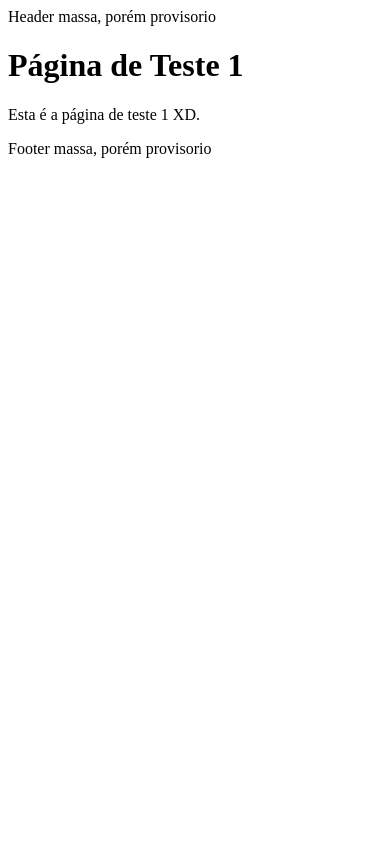
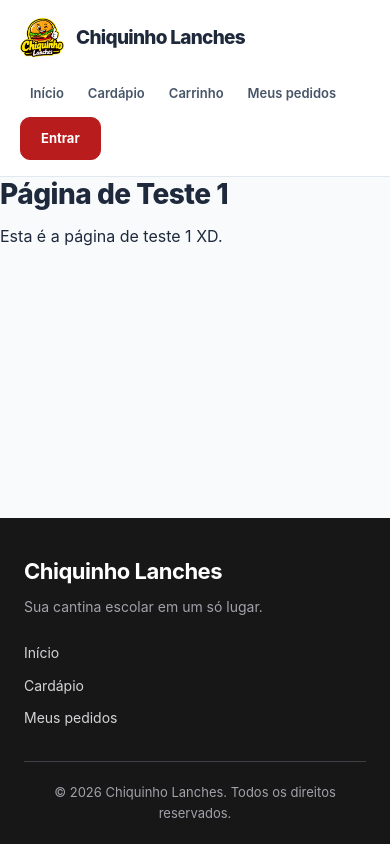
Before and after one commit to DougXB084/ChiquinhoLanches, a Django app: page / in a window 390 px wide. Run offline with Django 5.2, Linux system fonts and the light colour scheme.

Commit message:
Template base, CSS e navegação

```diff
--- /dev/null
+++ b/static/css/style.css
@@ -0,0 +1,484 @@
+
+/* ========================================
+   CHIQUINHO LANCHES — DESIGN SYSTEM
+   ======================================== */
+
+:root {
+    --primary: #b91c1c;
+    --primary-dark: #991b1b;
+    --primary-light: #fef2f2;
+    --background: #f8fafc;
+    --surface: #ffffff;
+    --text: #1e293b;
+    --text-muted: #64748b;
+    --border: #e2e8f0;
+    --success: #15803d;
+    --radius: 14px;
+    --shadow: 0 4px 20px rgba(15, 23, 42, 0.06);
+    --shadow-hover: 0 12px 28px rgba(15, 23, 42, 0.12);
+}
+
+/* Reset */
+
+* {
+    box-sizing: border-box;
+}
+
+html {
+    scroll-behavior: smooth;
+}
+
+body {
+    margin: 0;
+    min-height: 100vh;
+    display: flex;
+    flex-direction: column;
+    background: var(--background);
+    color: var(--text);
+    font-family: Inter, "Segoe UI", Arial, sans-serif;
+    font-size: 16px;
+    line-height: 1.6;
+    -webkit-font-smoothing: antialiased;
+}
+
+main {
+    flex: 1;
+    width: 100%;
+}
+
+img {
+    max-width: 100%;
+    display: block;
+}
+
+a {
+    color: var(--primary);
+    text-decoration: none;
+    transition: color 0.2s ease;
+}
+
+a:hover {
+    color: var(--primary-dark);
+}
+
+button,
+input,
+select,
+textarea {
+    font: inherit;
+}
+
+button {
+    cursor: pointer;
+}
+
+/* Navbar */
+
+header {
+    position: relative;
+    z-index: 10;
+}
+
+.navbar {
+    min-height: 76px;
+    padding: 14px max(5%, calc((100% - 1200px) / 2));
+    display: flex;
+    align-items: center;
+    justify-content: space-between;
+    gap: 28px;
+    background: var(--surface);
+    border-bottom: 1px solid var(--border);
+}
+
+.navbar-logo {
+    display: inline-flex;
+    align-items: center;
+    gap: 12px;
+    color: var(--text);
+    font-size: 21px;
+    font-weight: 800;
+    letter-spacing: -0.7px;
+    white-space: nowrap;
+}
+
+.navbar-logo:hover {
+    color: var(--primary);
+}
+
+.navbar-logo img {
+    width: 44px;
+    height: 44px;
+    object-fit: contain;
+    border-radius: 12px;
+}
+
+.navbar-links {
+    display: flex;
+    align-items: center;
+    justify-content: flex-end;
+    gap: 8px;
+}
+
+.navbar-links a {
+    padding: 9px 14px;
+    border-radius: 9px;
+    color: #475569;
+    font-size: 14px;
+    font-weight: 600;
+    transition: background 0.2s ease, color 0.2s ease;
+}
+
+.navbar-links a:hover {
+    background: var(--primary-light);
+    color: var(--primary);
+}
+
+.navbar-links .navbar-login {
+    margin-left: 6px;
+    padding: 10px 20px;
+    background: var(--primary);
+    color: #fff;
+    border: 1px solid var(--primary);
+    border-radius: 10px;
+    font-weight: 700;
+}
+
+.navbar-links .navbar-login:hover {
+    background: var(--primary-dark);
+    color: #fff;
+}
+
+/* Conteúdo e títulos */
+
+.container,
+.page-container {
+    width: min(100% - 40px, 1200px);
+    margin: 0 auto;
+    padding: 40px 0;
+}
+
+h1,
+h2,
+h3,
+h4 {
+    margin-top: 0;
+    color: var(--text);
+    line-height: 1.25;
+    letter-spacing: -0.5px;
+}
+
+h1 {
+    margin-bottom: 12px;
+    font-size: clamp(28px, 4vw, 40px);
+    font-weight: 800;
+}
+
+h2 {
+    font-size: 26px;
+    font-weight: 750;
+}
+
+h3 {
+    font-size: 19px;
+    font-weight: 700;
+}
+
+p {
+    margin-top: 0;
+}
+
+.muted,
+.text-muted {
+    color: var(--text-muted);
+}
+
+/* Cards */
+
+.card {
+    padding: 24px;
+    background: var(--surface);
+    border: 1px solid var(--border);
+    border-radius: var(--radius);
+    box-shadow: var(--shadow);
+    transition: transform 0.2s ease, box-shadow 0.2s ease;
+}
+
+.card-hover:hover {
+    transform: translateY(-4px);
+    box-shadow: var(--shadow-hover);
+}
+
+.card-grid {
+    display: grid;
+    grid-template-columns: repeat(auto-fit, minmax(240px, 1fr));
+    gap: 24px;
+}
+
+/* Botões */
+
+.btn,
+button[type="submit"],
+input[type="submit"] {
+    display: inline-flex;
+    align-items: center;
+    justify-content: center;
+    gap: 8px;
+    min-height: 44px;
+    padding: 11px 20px;
+    background: var(--primary);
+    color: #fff;
+    border: 1px solid var(--primary);
+    border-radius: 10px;
+    font-weight: 700;
+    text-align: center;
+    transition: background 0.2s ease, transform 0.2s ease;
+}
+
+.btn:hover,
+button[type="submit"]:hover,
+input[type="submit"]:hover {
+    background: var(--primary-dark);
+    color: #fff;
+    transform: translateY(-1px);
+}
+
+.btn-secondary {
+    background: #fff;
+    color: var(--text);
+    border-color: var(--border);
+}
+
+.btn-secondary:hover {
+    background: #f1f5f9;
+    color: var(--text);
+}
+
+/* Formulários */
+
+form {
+    width: 100%;
+}
+
+label {
+    display: block;
+    margin-bottom: 7px;
+    color: #334155;
+    font-size: 14px;
+    font-weight: 650;
+}
+
+input:not([type="checkbox"]):not([type="radio"]):not([type="submit"]),
+select,
+textarea {
+    width: 100%;
+    min-height: 44px;
+    padding: 11px 13px;
+    color: var(--text);
+    background: #fff;
+    border: 1px solid #cbd5e1;
+    border-radius: 9px;
+    outline: none;
+    transition: border-color 0.2s ease, box-shadow 0.2s ease;
+}
+
+textarea {
+    min-height: 120px;
+    resize: vertical;
+}
+
+input:focus,
+select:focus,
+textarea:focus {
+    border-color: var(--primary);
+    box-shadow: 0 0 0 3px rgba(185, 28, 28, 0.12);
+}
+
+form p {
+    margin-bottom: 18px;
+}
+
+/* Tabelas */
+
+table {
+    width: 100%;
+    border-collapse: collapse;
+    background: var(--surface);
+    border-radius: var(--radius);
+    overflow: hidden;
+}
+
+thead {
+    background: #f1f5f9;
+}
+
+th,
+td {
+    padding: 14px 18px;
+    text-align: left;
+    border-bottom: 1px solid var(--border);
+}
+
+th {
+    color: #475569;
+    font-size: 12px;
+    font-weight: 800;
+    text-transform: uppercase;
+    letter-spacing: 0.6px;
+}
+
+tbody tr:hover {
+    background: #fafafa;
+}
+
+/* Mensagens do Django */
+
+.messages {
+    width: min(100% - 40px, 1200px);
+    margin: 20px auto 0;
+    padding: 0;
+    list-style: none;
+}
+
+.messages li {
+    margin-bottom: 10px;
+    padding: 14px 18px;
+    background: #eff6ff;
+    color: #1d4ed8;
+    border: 1px solid #bfdbfe;
+    border-radius: 10px;
+}
+
+.messages .success {
+    background: #f0fdf4;
+    color: var(--success);
+    border-color: #bbf7d0;
+}
+
+.messages .error {
+    background: #fef2f2;
+    color: var(--primary-dark);
+    border-color: #fecaca;
+}
+
+/* Footer */
+
+footer {
+    margin-top: auto;
+    padding: 40px 24px 20px;
+    background: #171717;
+    color: #d4d4d8;
+}
+
+.footer-content {
+    display: grid;
+    grid-template-columns: 2fr 1fr;
+    gap: 32px;
+    width: min(100%, 1200px);
+    margin: 0 auto;
+}
+
+.footer-brand h2 {
+    margin-bottom: 10px;
+    color: #fff;
+    font-size: 22px;
+}
+
+.footer-brand p {
+    max-width: 380px;
+    margin-bottom: 0;
+    color: #a1a1aa;
+    font-size: 14px;
+}
+
+.footer-links {
+    display: flex;
+    flex-direction: column;
+    align-items: flex-start;
+    gap: 10px;
+}
+
+.footer-links a {
+    color: #d4d4d8;
+    font-size: 14px;
+}
+
+.footer-links a:hover {
+    color: #fff;
+}
+
+.footer-bottom {
+    grid-column: 1 / -1;
+    margin-top: 8px;
+    padding-top: 20px;
+    border-top: 1px solid #3f3f46;
+    color: #a1a1aa;
+    font-size: 13px;
+    text-align: center;
+}
+
+.footer-bottom p {
+    margin: 0;
+}
+
+/* Responsividade */
+
+@media (max-width: 760px) {
+    .navbar {
+        align-items: flex-start;
+        flex-direction: column;
+        gap: 14px;
+        padding: 16px 20px;
+    }
+
+    .navbar-links {
+        width: 100%;
+        justify-content: flex-start;
+        flex-wrap: wrap;
+        gap: 4px;
+    }
+
+    .navbar-links a {
+        padding: 9px 10px;
+    }
+
+    .navbar-links .navbar-login {
+        margin-left: 0;
+    }
+
+    .container,
+    .page-container {
+        width: min(100% - 32px, 1200px);
+        padding: 28px 0;
+    }
+
+    .footer-content {
+        grid-template-columns: 1fr;
+        gap: 24px;
+    }
+
+    .footer-bottom {
+        grid-column: 1;
+    }
+
+    .card {
+        padding: 18px;
+    }
+}
+
+@media (max-width: 480px) {
+    .navbar-logo {
+        font-size: 19px;
+    }
+
+    .navbar-links a {
+        font-size: 13px;
+    }
+
+    h1 {
+        font-size: 28px;
+    }
+
+    .card-grid {
+        grid-template-columns: 1fr;
+    }
+}
--- a/templates/base.html
+++ b/templates/base.html
@@ -1,9 +1,15 @@
+
+{% load static %}
 <!DOCTYPE html>
 <html lang="pt-br">
 <head>
     <meta charset="UTF-8">
     <meta name="viewport" content="width=device-width, initial-scale=1.0">
-    <title>Chiquinho Lanches</title>
+
+    <title>{% block title %}Chiquinho Lanches{% endblock %}</title>
+
+    <link rel="stylesheet" href="{% static 'css/style.css' %}">
+    <script src="{% static 'js/script.js' %}" defer></script>
 </head>
 <body>
     <header>
--- a/templates/fragments/_footer.html
+++ b/templates/fragments/_footer.html
@@ -1 +1,19 @@
-Footer massa, porém provisorio
+
+{% load static %}
+
+<div class="footer-content">
+    <div class="footer-brand">
+        <h2>Chiquinho Lanches</h2>
+        <p>Sua cantina escolar em um só lugar.</p>
+    </div>
+
+    <div class="footer-links">
+        <a href="/">Início</a>
+        <a href="/cardapio/">Cardápio</a>
+        <a href="/meus-pedidos/">Meus pedidos</a>
+    </div>
+
+    <div class="footer-bottom">
+        <p>&copy; {% now "Y" %} Chiquinho Lanches. Todos os direitos reservados.</p>
+    </div>
+</div>
--- a/templates/fragments/_header.html
+++ b/templates/fragments/_header.html
@@ -1 +1,17 @@
-Header massa, porém provisorio
+
+{% load static %}
+
+<nav class="navbar">
+    <a href="/" class="navbar-logo">
+        <img src="{% static 'img/logo.png' %}" alt="Chiquinho Lanches">
+        <span>Chiquinho Lanches</span>
+    </a>
+
+    <div class="navbar-links">
+        <a href="/">Início</a>
+        <a href="/cardapio/">Cardápio</a>
+        <a href="/carrinho/">Carrinho</a>
+        <a href="/meus-pedidos/">Meus pedidos</a>
+        <a href="/login/" class="navbar-login">Entrar</a>
+    </div>
+</nav>
```
Also changed, not shown: static/img/logo.png (added).
